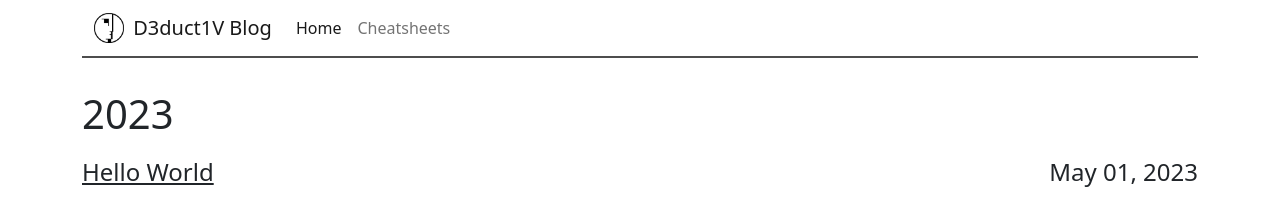
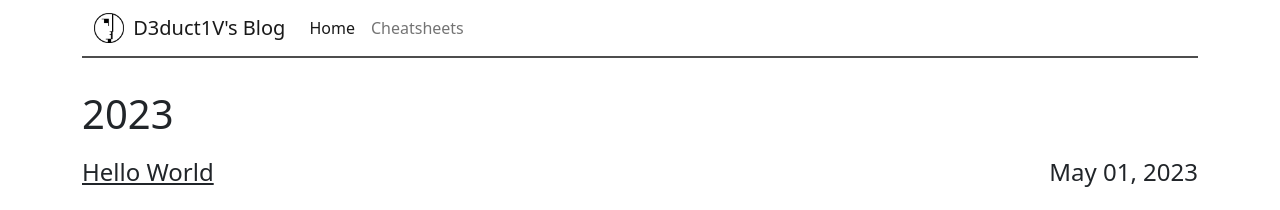
Before and after one commit to d3duct1v/d3duct1v.github.io, a Jekyll site: the page built from index.html, in a window 1280 px wide. Shown: the top 210 px of the page. Built offline with Jekyll 4.4.1, drawn with Linux system fonts in a browser that asks for light colours.

Commit message:
Update _config.yml

```diff
--- a/_config.yml
+++ b/_config.yml
@@ -3,7 +3,7 @@
 #
 
 # Name of your site (displayed in the navbar)
-name: D3duct1V Blog
+name: D3duct1V's Blog
 
 # Your site's title (e.g., Ben's Awesome Site, The GitHub Blog, etc.), used as part of the title tag like Home | Ben's Awesome Site.
 title: D3duct1V's Blog
@@ -15,10 +15,10 @@ lightavatar: /assets/images/light_bauhaus_logo.png
 darkavatar: /assets/images/dark_bauhaus_logo.png
 
 # A short description (e.g., A blog dedicated to reviewing cat gifs), used as part of the title tag like Ben's Awesome Site | A blog dedicated to reviewing cat gifs instead of Ben's Awesome Site | Long description about a blog dedicated to reviewing cat gifs that would be used when page.title is not defined.
-tagline: A collection of cyber walkthroughs and cheatsheets.
+tagline: A collection of cyber walkthroughs and cheat sheets.
 
 # A longer description used for the description meta tag. Also used as fallback for pages that don't provide their own description, and also as part of the page's title tag if neither page.title nor site.tagline has been defined.
-description: Minimalistic Jekyll theme that automatically supports dark and light modes for blogs
+description: A collection of cyber walkthroughs and cheat sheets.
 
 # The full URL to your site. Note: site.github.url will be used by default.
 url: d3duct1v.github.io
```
